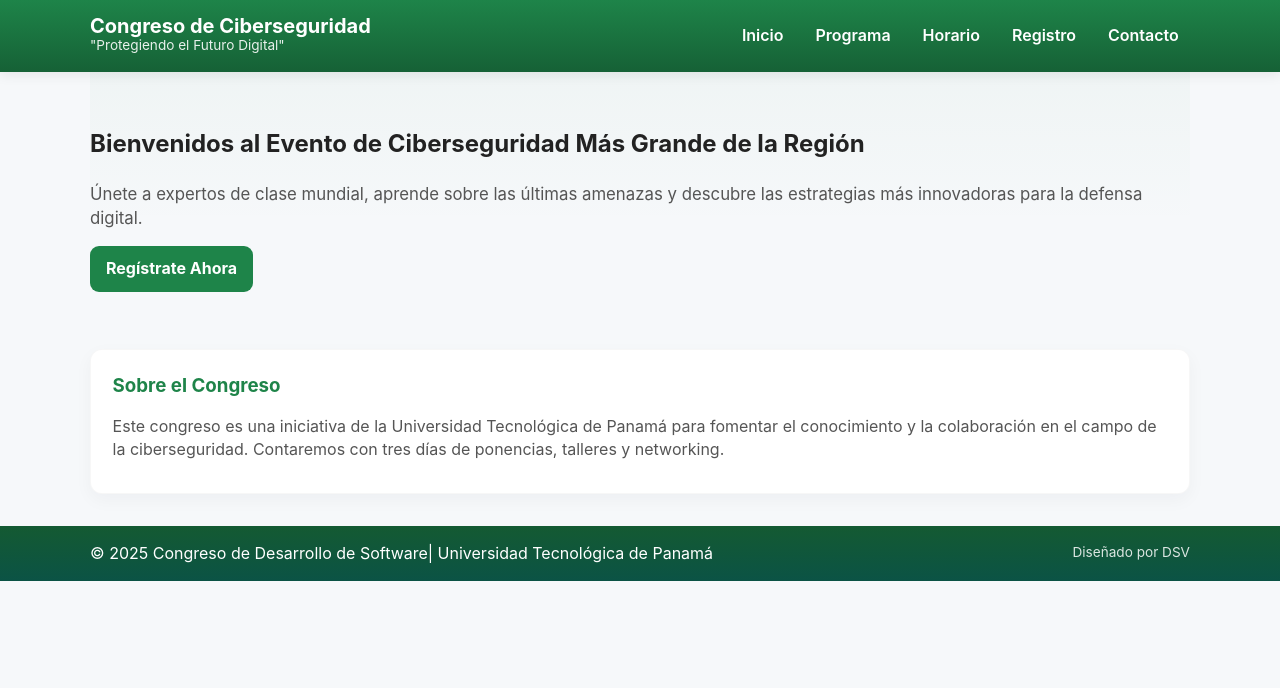
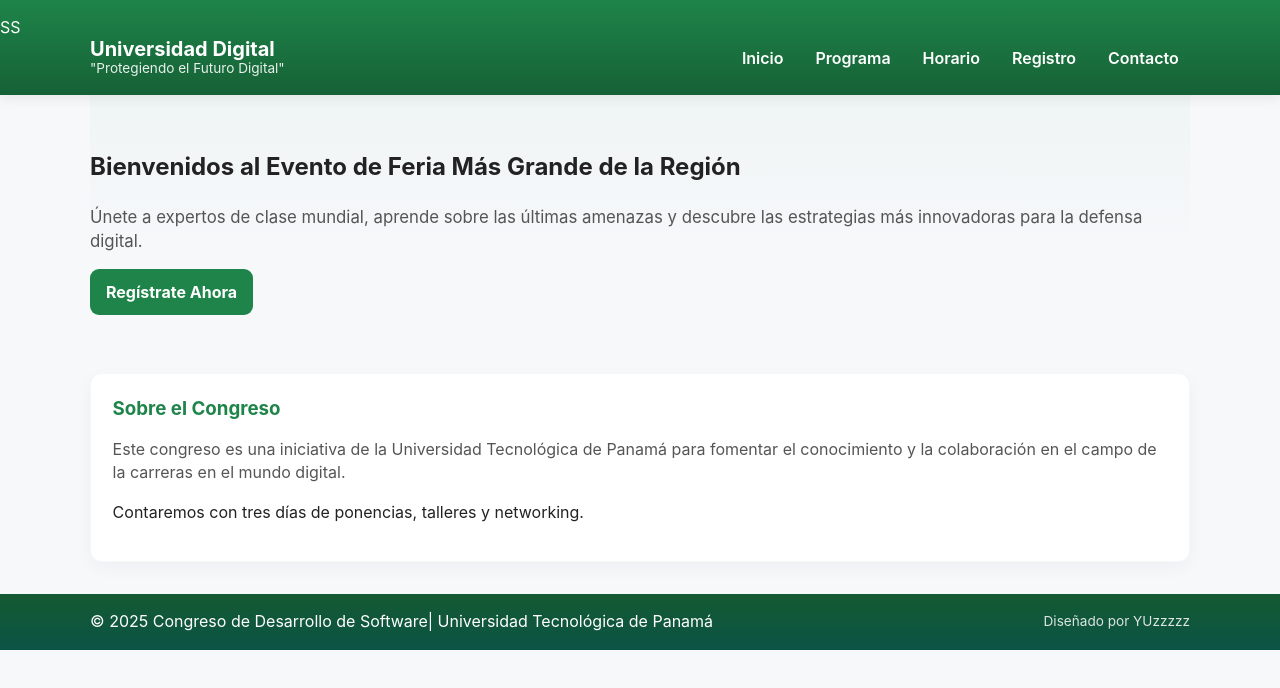
Before and after one commit to Yuz25/universidad, a plain HTML site: page index.html in a window 1280 px wide. Drawn offline with Linux system fonts and the light colour scheme.

Commit message:
first commit

```diff
--- a/index.html
+++ b/index.html
@@ -8,12 +8,12 @@
 </head>
 <body>
 
-    <header class="site-header">
+    <header class="site-header">SS
         <div class="container header-inner">
             <div class="brand">
 
                 <div>
-                    <h1>Congreso de Ciberseguridad</h1>
+                    <h1>Universidad Digital</h1>
                     <p class="tagline">"Protegiendo el Futuro Digital"</p>
                 </div>
             </div>
@@ -31,21 +31,22 @@
 
     <main class="container">
         <section class="hero">
-            <h2>Bienvenidos al Evento de Ciberseguridad Más Grande de la Región</h2>
+            <h2>Bienvenidos al Evento de Feria Más Grande de la Región</h2>
             <p class="lead">Únete a expertos de clase mundial, aprende sobre las últimas amenazas y descubre las estrategias más innovadoras para la defensa digital.</p>
             <a href="registro.html" class="btn-primary">Regístrate Ahora</a>
         </section>
 
         <section class="card">
             <h3>Sobre el Congreso</h3>
-            <p class="intro">Este congreso es una iniciativa de la Universidad Tecnológica de Panamá para fomentar el conocimiento y la colaboración en el campo de la ciberseguridad. Contaremos con tres días de ponencias, talleres y networking.</p>
+            <p class="intro">Este congreso es una iniciativa de la Universidad Tecnológica de Panamá para fomentar el conocimiento y la colaboración en el campo de la carreras en el mundo digital.</p>
+            <p> Contaremos con tres días de ponencias, talleres y networking.</p>
         </section>
     </main>
 
     <footer class="site-footer">
         <div class="container footer-inner">
             <p>&copy; 2025 Congreso de Desarrollo de Software| Universidad Tecnológica de Panamá</p>
-            <p class="small">Diseñado por DSV</p>
+            <p class="small">Diseñado por YUzzzzz</p>
         </div>
     </footer>
 
```
Also changed, not shown: contacto.html (+3 -4 lines), horario.html (+5 -6 lines), programa.html (+3 -3 lines), registro.html (+5 -5 lines).
